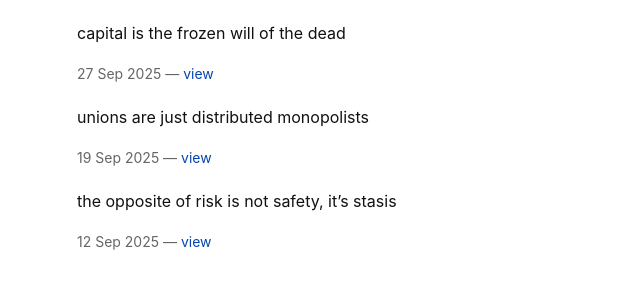
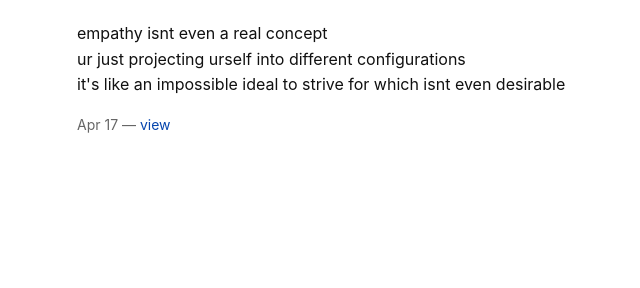
Before and after one commit to lev-m-k/levmarienbakh.github.io, a plain HTML site: page index.html in a window 1280 px wide. Shown: the part 94-382 px from the top of the page, without its empty margins (213-853 px from the left). Drawn offline with Linux system fonts and the light colour scheme.

Commit message:
Update index.html

```diff
--- a/index.html
+++ b/index.html
@@ -18,16 +18,10 @@
   <h1>Lev Marienbakh</h1>
   <ul>
     <li>
-      <p>capital is the frozen will of the dead</p>
-      <div class="date">27 Sep 2025 — <a href="https://twitter.com/...">view</a></div>
-    </li>
-    <li>
-      <p>unions are just distributed monopolists</p>
-      <div class="date">19 Sep 2025 — <a href="https://twitter.com/...">view</a></div>
-    </li>
-    <li>
-      <p>the opposite of risk is not safety, it’s stasis</p>
-      <div class="date">12 Sep 2025 — <a href="https://twitter.com/...">view</a></div>
+      <p>empathy isnt even a real concept<br>
+      ur just projecting urself into different configurations<br>
+      it's like an impossible ideal to strive for which isnt even desirable</p>
+      <div class="date">Apr 17 — <a href="https://x.com/goalachiever23/status/1912838457904472283">view</a></div>
     </li>
   </ul>
 </body>
```
